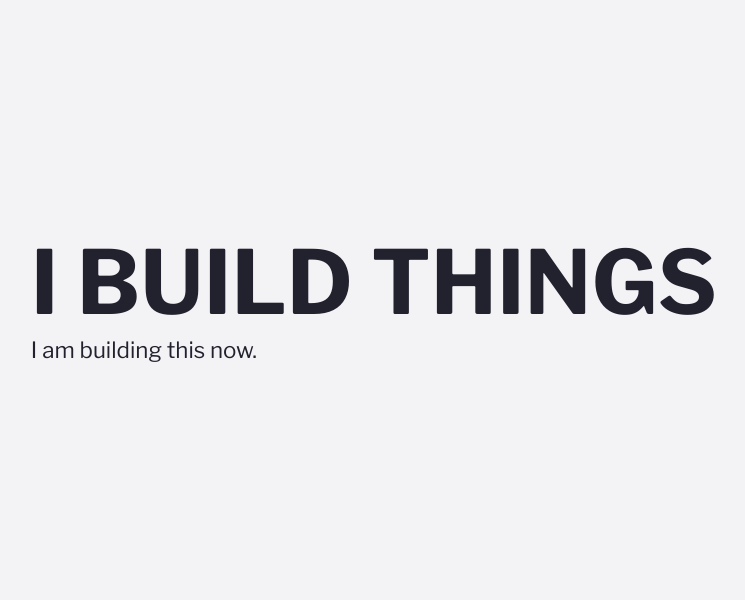
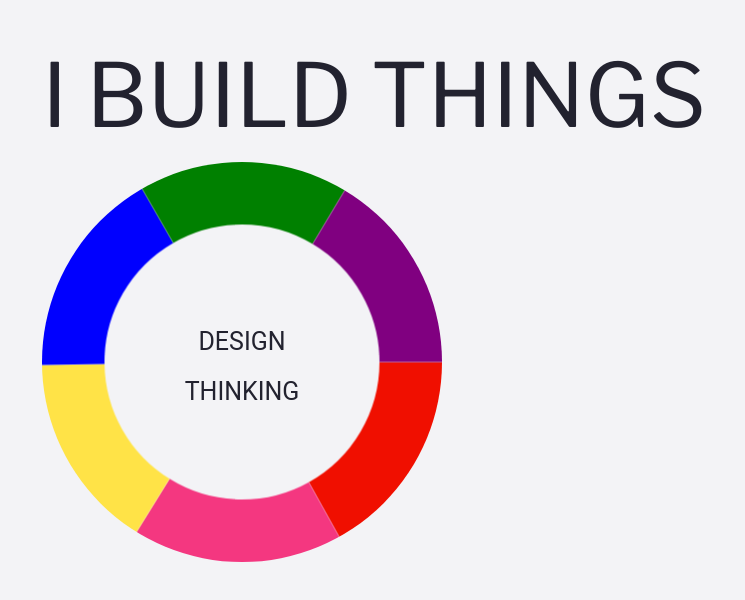
Before and after one commit to mikefreiman/devapp, a Next.js app: page / in a window 1280 px wide. Shown: the part 104-704 px from the top of the page, without its empty margins (266-1011 px from the left). Built offline with nearby package versions, Linux system fonts and the light colour scheme.

Commit message:
Added Chart

```diff
--- /dev/null
+++ b/components/chart.js
@@ -0,0 +1,37 @@
+import styles from '../styles/Chart.module.css'
+export default function Chart() {
+    return (
+        <>
+        <div className={styles.square}>
+            <svg id={styles.designThinking} viewBox='0 0 32 32'>
+                <g id={styles.circles} stroke-width='10'>
+                    <g style={{ '--order': '1' }}>
+                    <circle cx='16' cy='16' r='16' stroke-dasharray='17 100' stroke-dashoffset='0' stroke='#f00f00'>
+                    </circle>
+                    </g>
+                    <g style={{ '--order': '2' }}>
+                    <circle cx='16' cy='16' r='16' stroke-dasharray='17 100' stroke-dashoffset='-17' stroke='#f43780'>
+                    </circle>
+                    </g>
+                    <g style={{ '--order': '3'}}>
+                    <circle cx='16' cy='16' r='16' stroke-dasharray='16 100' stroke-dashoffset='-34' stroke='#ffe347'></circle>
+                    </g>
+                    <g style={{ '--order': '4'}}>
+                    <circle cx='16' cy='16' r='16' stroke-dasharray='17 100' stroke-dashoffset='-50' stroke='blue'></circle>
+                    </g>
+                    <g style={{ '--order': '5'}}>
+                    <circle cx='16' cy='16' r='16' stroke-dasharray='17 100' stroke-dashoffset='-67' stroke='green'></circle>
+                    </g>
+                    <g style={{ '--order': '6'}}>
+                    <circle cx='16' cy='16' r='16' stroke-dasharray='17 100' stroke-dashoffset='-84' stroke='purple'></circle>
+                    </g>
+                </g>
+                <text x="16" y="15" className={styles.text} text-anchor="middle">
+                <tspan dx="0" dy="0">DESIGN</tspan>
+                <tspan dx="16" x="0" dy="2em">THINKING</tspan>
+                </text>
+            </svg>
+        </div>
+        </>
+    )
+}
--- a/package.json
+++ b/package.json
@@ -15,5 +15,10 @@
     "next": "13.0.7",
     "react": "18.2.0",
     "react-dom": "18.2.0"
+  },
+  "devDependencies": {
+    "autoprefixer": "^10.4.13",
+    "postcss": "^8.4.20",
+    "tailwindcss": "^3.2.4"
   }
 }
--- a/pages/index.js
+++ b/pages/index.js
@@ -1,5 +1,6 @@
 import Head from 'next/head'
 // import Image from 'next/image'
+import Chart from '../components/chart'
 import { Libre_Franklin } from '@next/font/google'
 import styles from '../styles/Home.module.css'
 const franklin = Libre_Franklin({ subsets: ['latin'] })
@@ -16,7 +17,8 @@ export default function Home() {
       </Head>
         <div className={franklin.className}>
             <h1 className={styles.fluidType}>I build things</h1>
-            <p className={styles.type}>I am building this now.</p>
+            <Chart/>
+
         </div>
     </>
   )
--- /dev/null
+++ b/postcss.config.js
@@ -0,0 +1,6 @@
+module.exports = {
+  plugins: {
+    tailwindcss: {},
+    autoprefixer: {},
+  },
+}
--- /dev/null
+++ b/styles/Chart.module.css
@@ -0,0 +1,41 @@
+#designThinking {
+    width: 100%;
+    height: 100%;
+    border-radius:50%;
+}
+
+.square {
+    width: 100%;
+    max-width: 400px;
+    aspect-ratio: 1 / 1;
+}
+
+#circles circle {
+    fill: transparent;
+}
+
+.text {
+    font-family: Roboto, sans-serif;
+    fill: var(--text-color);
+    font-size: 2px;
+    text-align: left;
+}
+
+#circles g {
+    opacity: 0;
+    animation: fadeIn 6s;
+    animation-timing-function: easeIn;
+    animation-fill-mode: forwards;
+    animation-delay: calc(var(--order) * 200ms);
+}
+
+@keyframes fadeIn {
+    20% {
+        opacity: 0;
+    }
+
+    50%, 100% {
+        opacity: 1;
+    }
+
+}
--- a/styles/globals.css
+++ b/styles/globals.css
@@ -1,3 +1,7 @@
+@tailwind base;
+@tailwind components;
+@tailwind utilities;
+
 :root {
     --body-bg-color: hsl(240, 18%, 94%);
     --page-bg-color: hsl(240, 14%, 96%);
--- /dev/null
+++ b/tailwind.config.js
@@ -0,0 +1,11 @@
+/** @type {import('tailwindcss').Config} */
+module.exports = {
+    content: [
+      "./pages/**/*.{js,ts,jsx,tsx}",
+      "./components/**/*.{js,ts,jsx,tsx}",
+    ],
+    theme: {
+      extend: {},
+    },
+    plugins: [],
+  }
```
Also changed, not shown: 1 other file (tests, documents, lock files or other folders).
